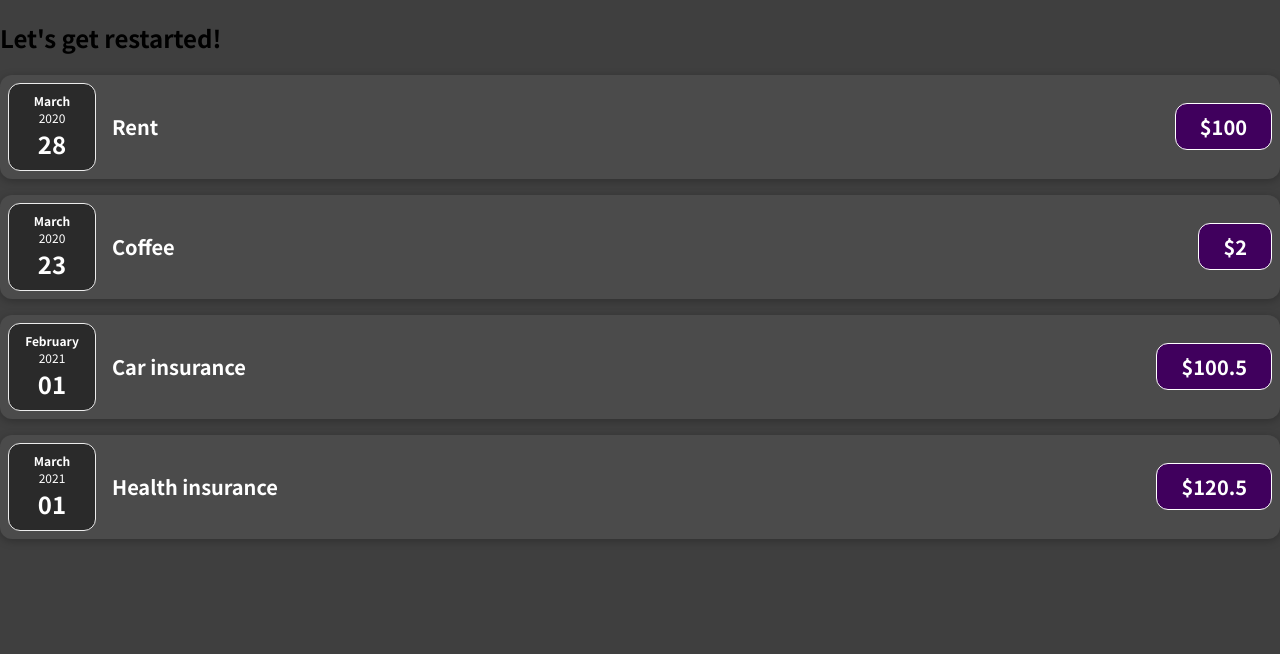
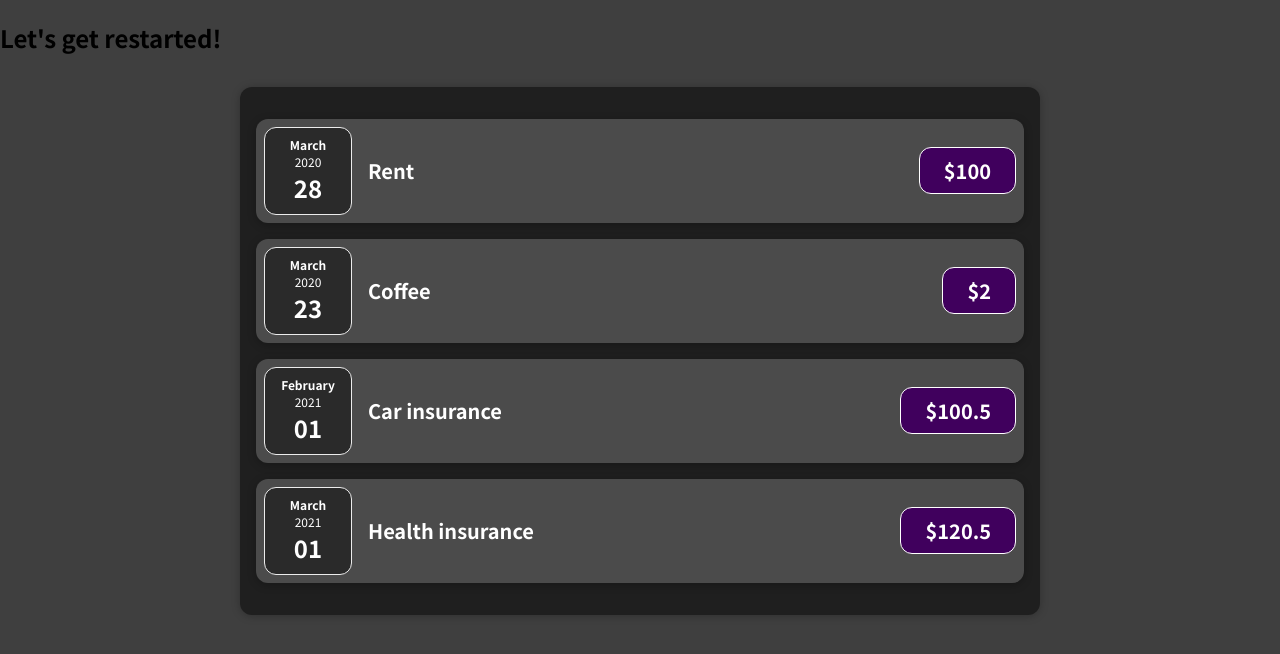
Before and after one commit to AbnerFSilva/ReactStuff, a JavaScript app in the folder expense-report/: page / in a window 1280 px wide. Shown: the top 654 px of the page. Built offline with nearby package versions, Linux system fonts and the light colour scheme.

Commit message:
formated

```diff
--- a/expense-report/src/App.js
+++ b/expense-report/src/App.js
@@ -1,4 +1,4 @@
-import Expenses from "./components/expenses/Expenses";
+import Expenses from "./components/ExpenseMain/Expenses";
 function App() {
   const expenses = [
     { id: "e1", title: "Rent", amount: 100, date: new Date(2020, 2, 28) },
--- /dev/null
+++ b/expense-report/src/components/ExpenseMain/Expense.css
@@ -0,0 +1,9 @@
+.expenses {
+  padding: 1rem;
+  background-color: rgb(31, 31, 31);
+  margin: 2rem auto;
+  width: 50rem;
+  max-width: 95%;
+  border-radius: 12px;
+  box-shadow: 0 1px 8px rgba(0, 0, 0, 0.25);
+}
--- a/expense-report/src/components/expenses/Expenses.js
+++ b/expense-report/src/components/ExpenseMain/Expenses.js
@@ -1,4 +1,5 @@
-import ExpenseItem from "./ExpenseItem";
+import ExpenseItem from "../Expenses/ExpenseItem";
+import "./Expense.css";
 function Expenses(props) {
   return (
     <div className="expenses">
```
Also changed, not shown: 1 other file (tests, documents, lock files or other folders).
